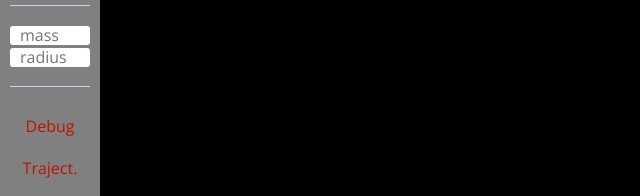
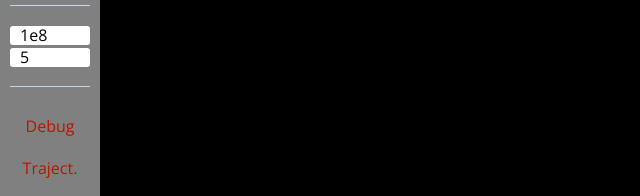
Before and after one commit to nikitarizh/gravitationSim, a plain HTML site: page index.html in a window 1280 px wide. Shown: the part 250-446 px from the top of the page, 0-640 px from the left. Drawn offline with nearby package versions, Linux system fonts and the light colour scheme.

Commit message:
feat: default values for 'mass' and 'radius' fields

```diff
--- a/index.html
+++ b/index.html
@@ -96,8 +96,8 @@
         </div>
         <hr>
         <div class="input">
-            <input type="text" id="mass" placeholder="mass">
-            <input type="text" id="radius" placeholder="radius">
+            <input type="text" id="mass" placeholder="mass" value="1e8">
+            <input type="text" id="radius" placeholder="radius" value="5">
         </div>
         <hr>
         <div class="debug">
```
